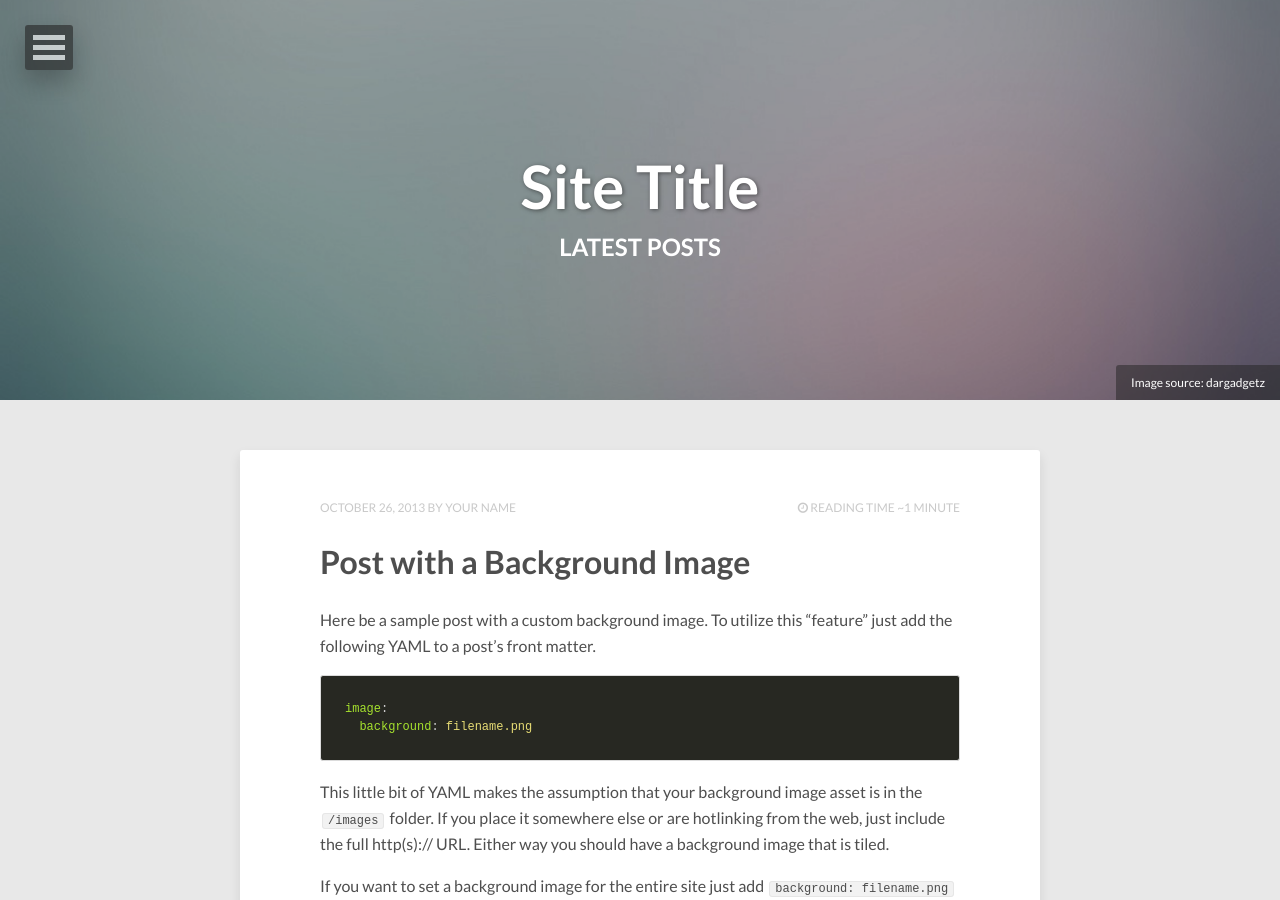
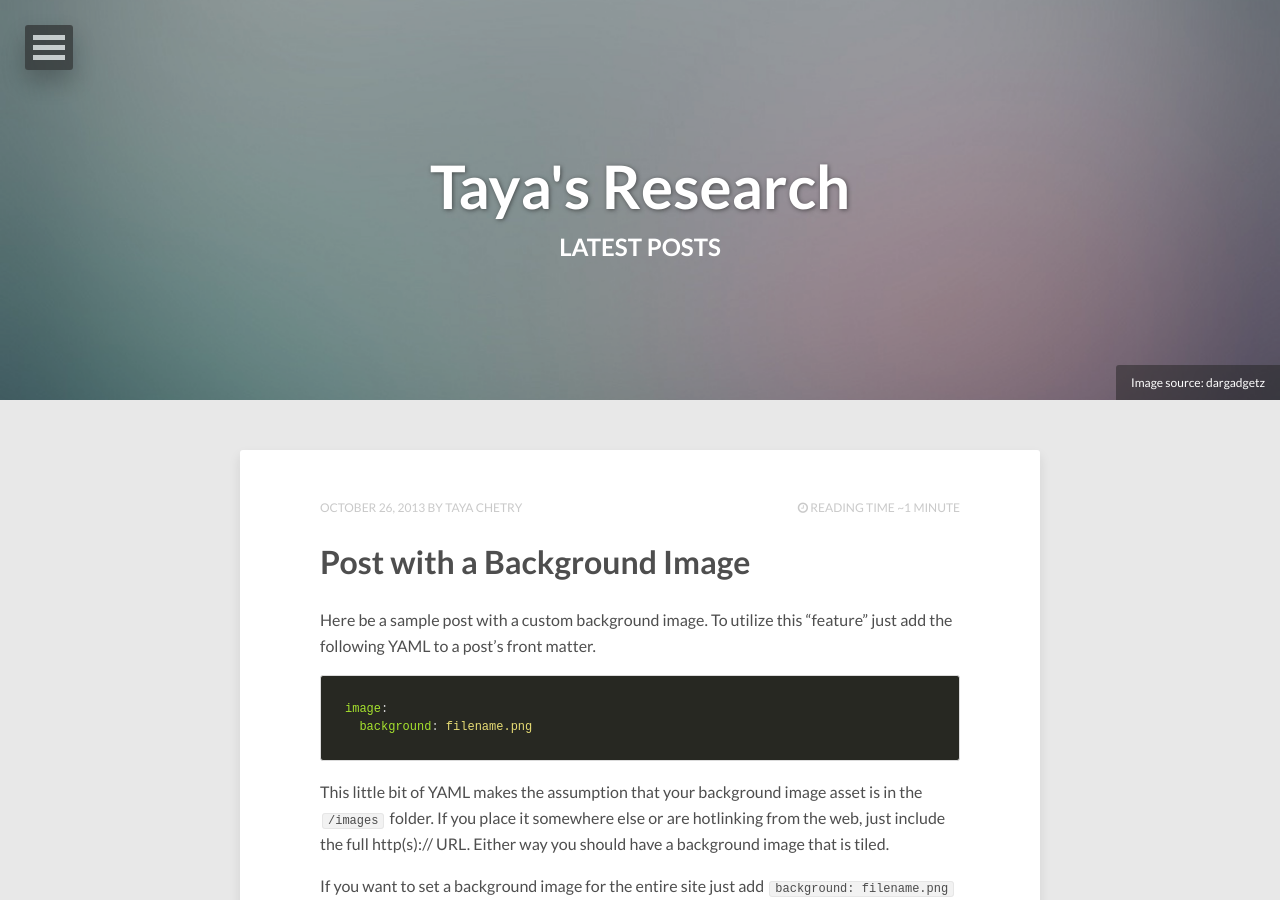
Before and after one commit to tchetry/tchetry.github.io, a Jekyll site: the page built from index.html, in a window 1280 px wide and 900 px high. Built offline with Jekyll 4.4.1, drawn with Linux system fonts in a browser that asks for light colours; nearby versions of some CDN libraries; the list of posts is cut into pages by our own code; some of the changed text lies outside the part shown.

Commit message:
Update _config.yml

```diff
--- a/_config.yml
+++ b/_config.yml
@@ -1,5 +1,5 @@
-title:            Site Title
-description:      Describe your website here.
+title:            Taya's Research
+description:      Research.
 disqus_shortname:
 reading_time:     true
 words_per_minute: 200
@@ -9,7 +9,7 @@ url:
 
 # Owner/author information
 owner:
-  name:           Your Name
+  name:           Taya Chetry
   avatar:         avatar.jpg
   bio:            "Your bio goes here. It shouldn't be super long but a good sentence or two should suffice."
   email:          you@email.com
```
